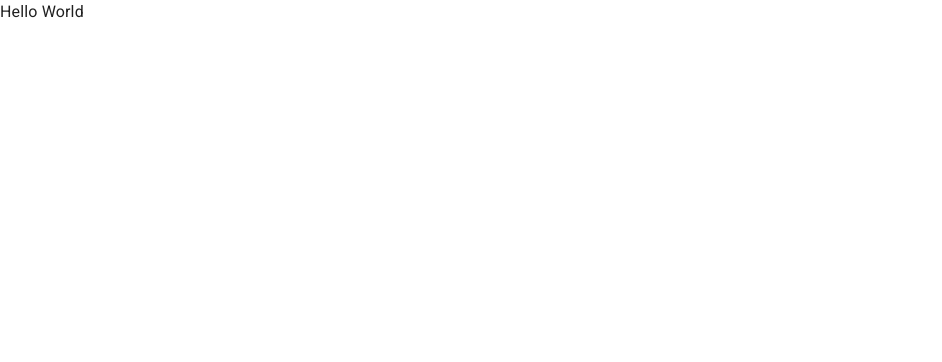
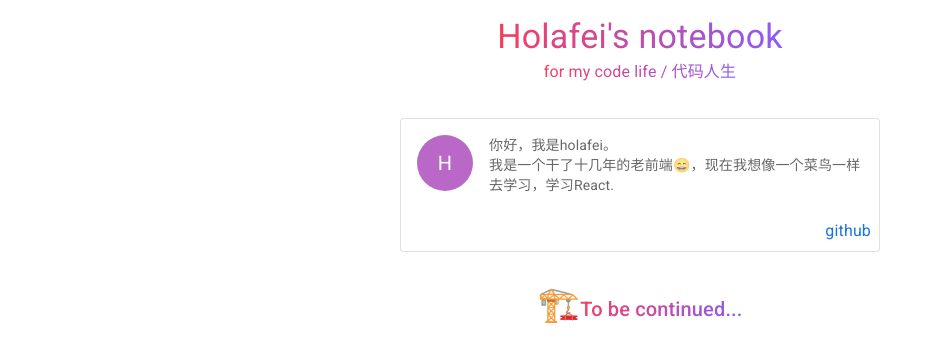
Before and after one commit to HolaFei/holafei-s-notebook, a React (Vite) app: page / in a window 1280 px wide. Shown: the top 362 px of the page, without its empty margins (0-942 px from the left). Built offline with nearby package versions, Linux system fonts and the light colour scheme.

Commit message:
update main page

```diff
--- a/src/App.jsx
+++ b/src/App.jsx
@@ -1,3 +1,14 @@
+import Container from "@mui/material/Container"
+import Header from "./components/Header"
+import MyInfoCard from "./components/MyInfoCard"
+import ToBeContinued from "./components/ToBeContinued"
+
 export default function App() {
-  return <div>Hello World</div>
+  return (
+    <Container>
+      <Header />
+      <MyInfoCard />
+      <ToBeContinued />
+    </Container>
+  )
 }
--- /dev/null
+++ b/src/components/GradientText.jsx
@@ -0,0 +1,19 @@
+import Typography from '@mui/material/Typography'
+
+export default function GradientText({ children, ...rest }) {
+  return (
+    <Typography
+      component="span"
+      variant="inherit"
+      sx={{
+        display: 'inline',
+        color: 'transparent',
+        backgroundImage: 'linear-gradient(to right, #f43f5e, #8b5cf6)',
+        backgroundClip: 'text'
+      }}
+      {...rest}
+    >
+      { children }
+    </Typography>
+  )
+}
--- /dev/null
+++ b/src/components/Header.jsx
@@ -0,0 +1,21 @@
+import Box from '@mui/material/Box'
+import Typography from '@mui/material/Typography'
+import GradientText from './GradientText'
+
+export default function Header() {
+  return (
+    <Box
+      sx={{
+        textAlign: 'center',
+        mt: 2
+      }}
+    >
+      <Typography component="h1" variant="h4">
+        <GradientText>Holafei's notebook</GradientText>
+      </Typography>
+      <Typography component="h2" variant="subtitle1">
+        <GradientText>for my code life / 代码人生</GradientText>
+      </Typography>
+    </Box>
+  )
+}
--- /dev/null
+++ b/src/components/MyInfoCard.jsx
@@ -0,0 +1,48 @@
+import Box from '@mui/material/Box';
+import Card from '@mui/material/Card';
+import CardActions from '@mui/material/CardActions';
+import CardContent from '@mui/material/CardContent';
+import Typography from '@mui/material/Typography';
+import Avatar from '@mui/material/Avatar';
+import Link from '@mui/material/Link';
+// import { deepPurple } from '@mui/material/colors';
+
+export default function MyInfoCard() {
+  return (
+    <Card
+      variant="outlined"
+      sx={{
+        width: 480,
+        mx: 'auto',
+        mb: 2,
+        mt: 4
+      }}
+    >
+      <CardContent>
+        <Box
+          sx={{
+            display: 'flex',
+            gap: 2
+          }}
+        >
+          <Avatar sx={{
+            bgcolor: theme => theme.palette.secondary.light,
+            width: 56,
+            height: 56
+          }}>H</Avatar>
+          <Box color="text.secondary">
+            <Typography variant='body2'>你好，我是holafei。</Typography>
+            <Typography variant='body2'>我是一个干了十几年的老前端😄，现在我想像一个菜鸟一样去学习，学习React.</Typography>
+          </Box>
+        </Box>
+      </CardContent>
+      <CardActions
+        sx={{
+          justifyContent: 'flex-end'
+        }}
+      >
+        <Link underline="none" href="https://github.com/HolaFei" target="_blank">github</Link>
+      </CardActions>
+    </Card>
+  );
+}
--- /dev/null
+++ b/src/components/ToBeContinued.jsx
@@ -0,0 +1,14 @@
+import Box from "@mui/material/Box";
+import Typography from "@mui/material/Typography";
+import GradientText from "./GradientText";
+
+export default function ToBeContinued() {
+  return (
+    <Box textAlign="center" marginY={4}>
+      <Typography variant="h4">
+        🏗️
+        <GradientText variant="h6">To be continued...</GradientText>
+      </Typography>
+    </Box>
+  )
+}
```
